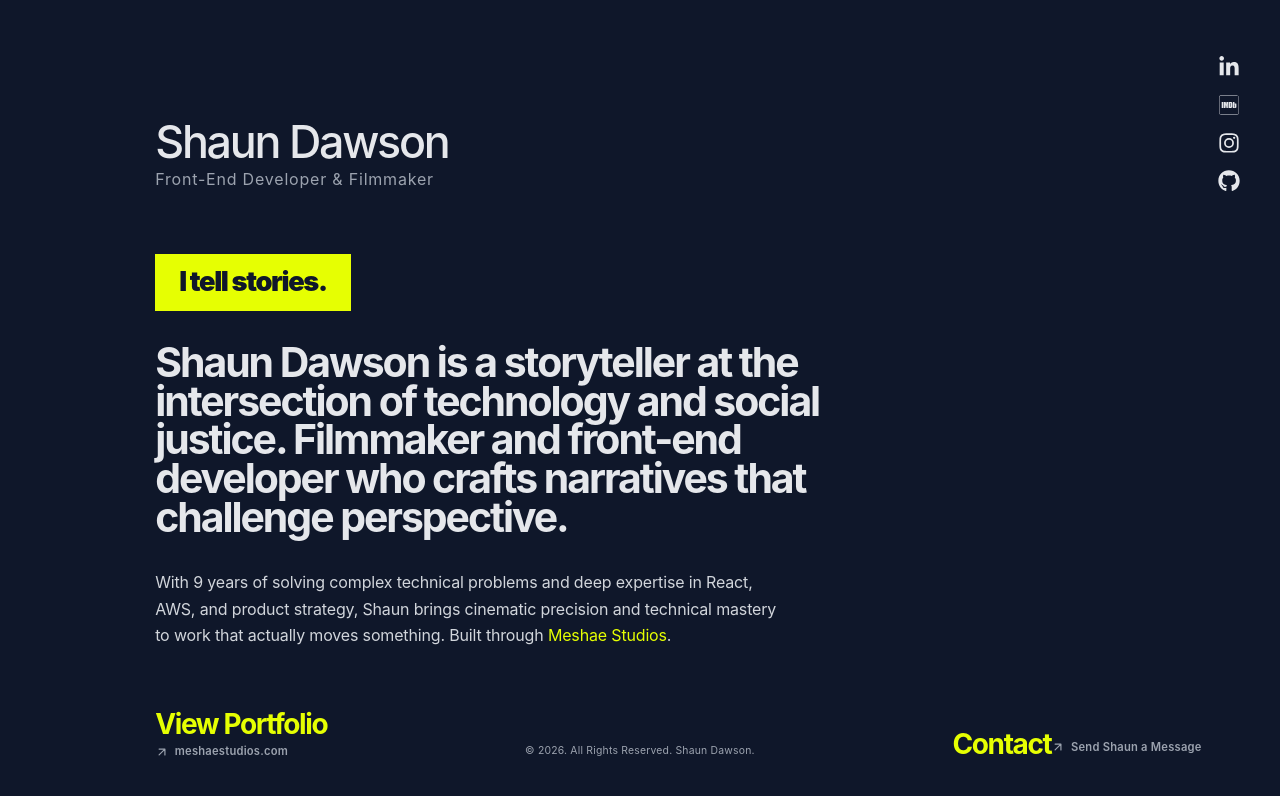
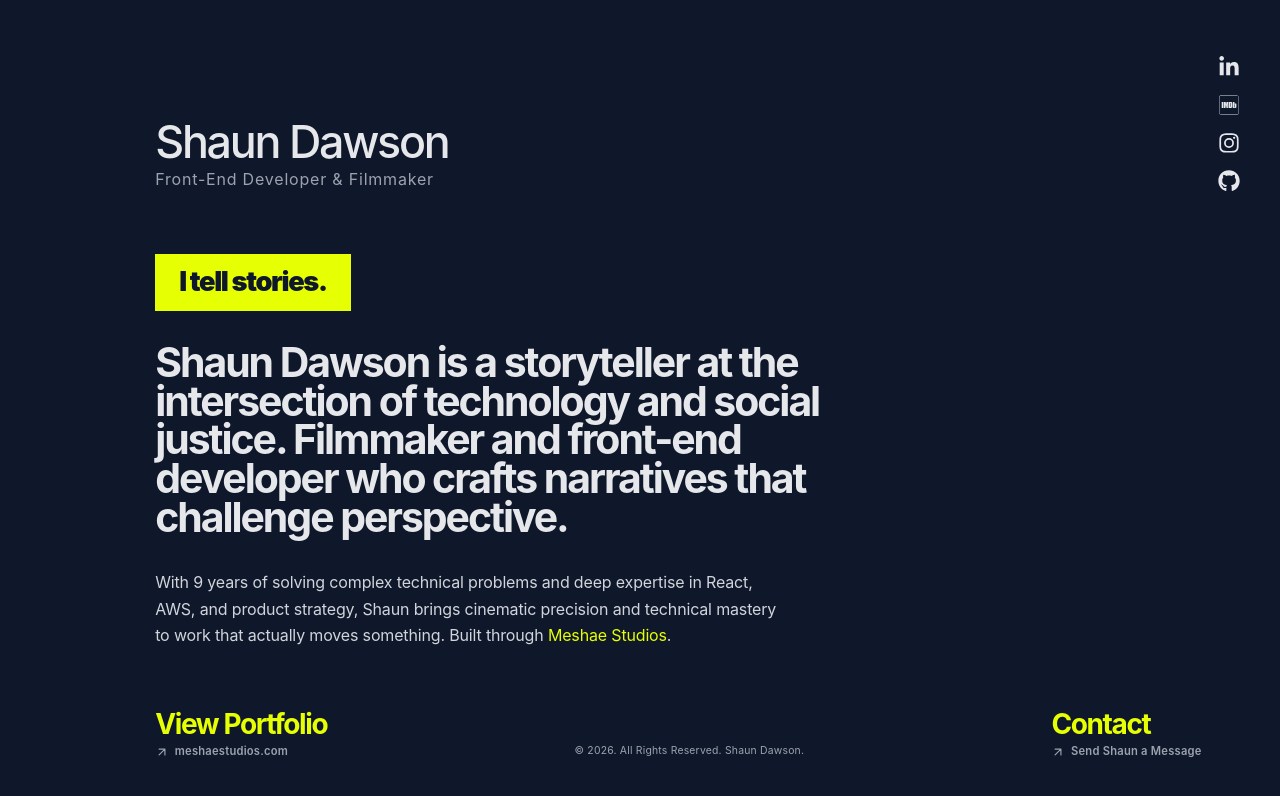
Before and after one commit to shaundawson/landing-page-nextjs-swiss, a Next.js app in the folder shaun-dawson-portfolio/: page / in a window 1280 px wide. Shown: the top 796 px of the page. Built offline with nearby package versions, Linux system fonts and the light colour scheme.

Commit message:
Update globals.css

```diff
--- a/shaun-dawson-portfolio/app/globals.css
+++ b/shaun-dawson-portfolio/app/globals.css
@@ -264,7 +264,8 @@ body {
   gap: 0.5rem;
 }
 
-.bottom-left-link {
+.bottom-left-link,
+.bottom-right-contact {
   display: flex;
   flex-direction: column;
   gap: 0.3rem;
```
